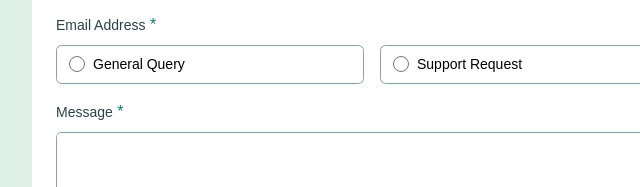
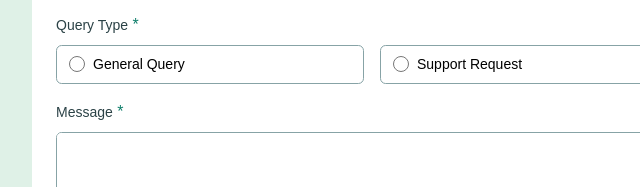
Before and after one commit to krypton225/contact-form-fem, a website built with webpack: page index.html in a window 1280 px wide. Shown: the part 330-517 px from the top of the page, 268-908 px from the left. Built offline with nearby package versions, Linux system fonts and the light colour scheme.

Commit message:
fix critical bug in text label

```diff
--- a/index.html
+++ b/index.html
@@ -74,7 +74,7 @@
 
                 <div class="c-input is-column">
                     <div class="c-input__label-container">
-                        <label for="email" class="c-input__label">email address</label>
+                        <label for="email" class="c-input__label">query type</label>
 
                         <span class="u-star">*</span>
                     </div>
```
